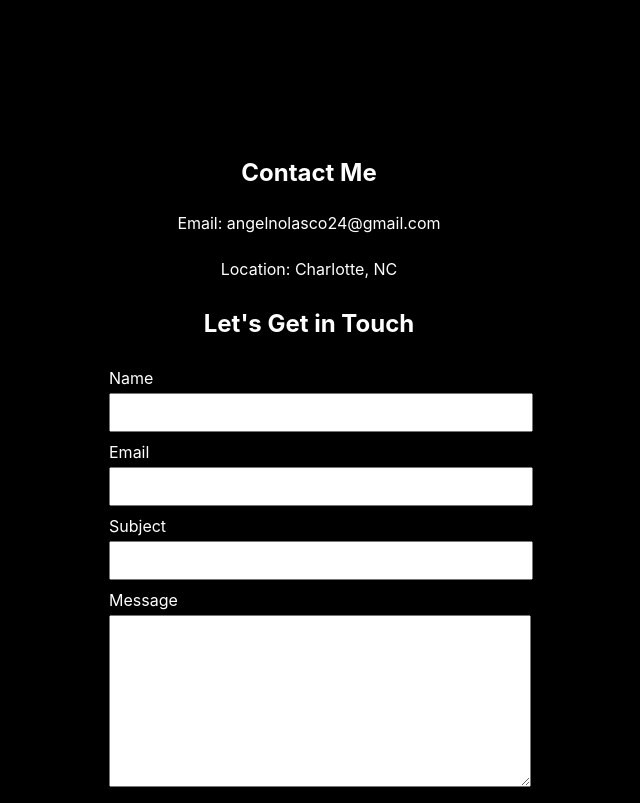
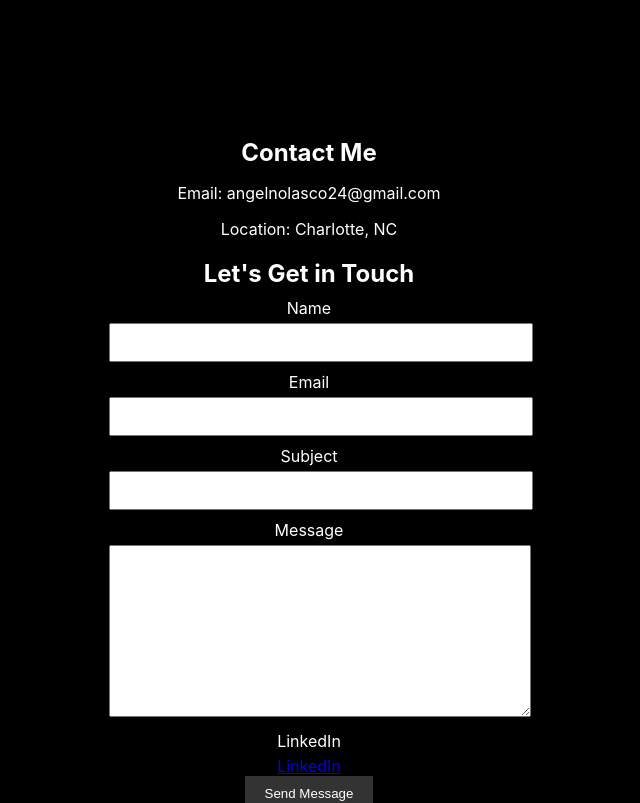
Before and after one commit to angelnolasco/portfolio, a React (Create React App) app: page / in a window 1280 px wide. Shown: the part 2320-3123 px from the top of the page, without its empty margins (331-971 px from the left). Built offline with nearby package versions, Linux system fonts and the light colour scheme.

Commit message:
linkedin css

```diff
--- a/src/components/Contact.css
+++ b/src/components/Contact.css
@@ -1,34 +1,27 @@
 .contact-container {
-    margin-top: 170px;
-    display: flex;
-    flex-direction: column;
-    align-items: center;
-    justify-content: center;
+  margin: 170px auto; /* Center the container */
+  text-align: center; /* Center text */
   color: white;
 }
 
 .contact-title {
   font-size: 24px;
   margin-bottom: 10px;
-
 }
 
 .contact-info {
   margin-bottom: 10px;
-
 }
 
 .contact-form {
   margin-top: 20px;
-    width: 100%;
-    max-width: 400px;
-
+  max-width: 400px; /* Limit the width */
+  margin: 0 auto; /* Center the form */
 }
 
 .contact-form label {
   display: block;
   margin-bottom: 5px;
-
 }
 
 .contact-form input,
@@ -36,12 +29,10 @@
   width: 100%;
   padding: 10px;
   margin-bottom: 10px;
-
 }
 
 .contact-form textarea {
   height: 150px;
-
 }
 
 .contact-form button {
@@ -50,7 +41,6 @@
   color: #fff;
   border: none;
   cursor: pointer;
-
 }
 
 .contact-form button:hover {
```
Lines whose indentation alone changed are shown as unchanged.
